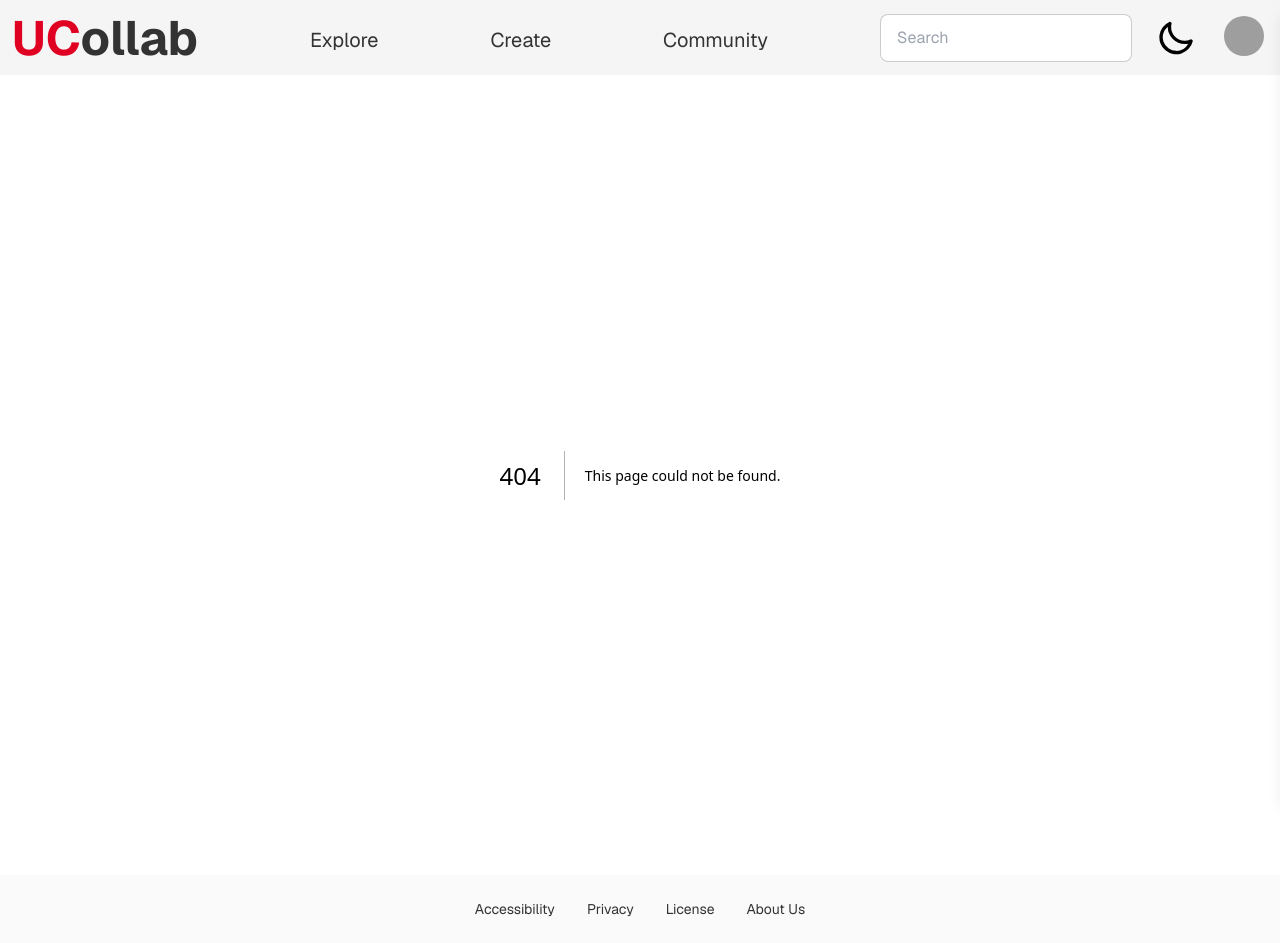
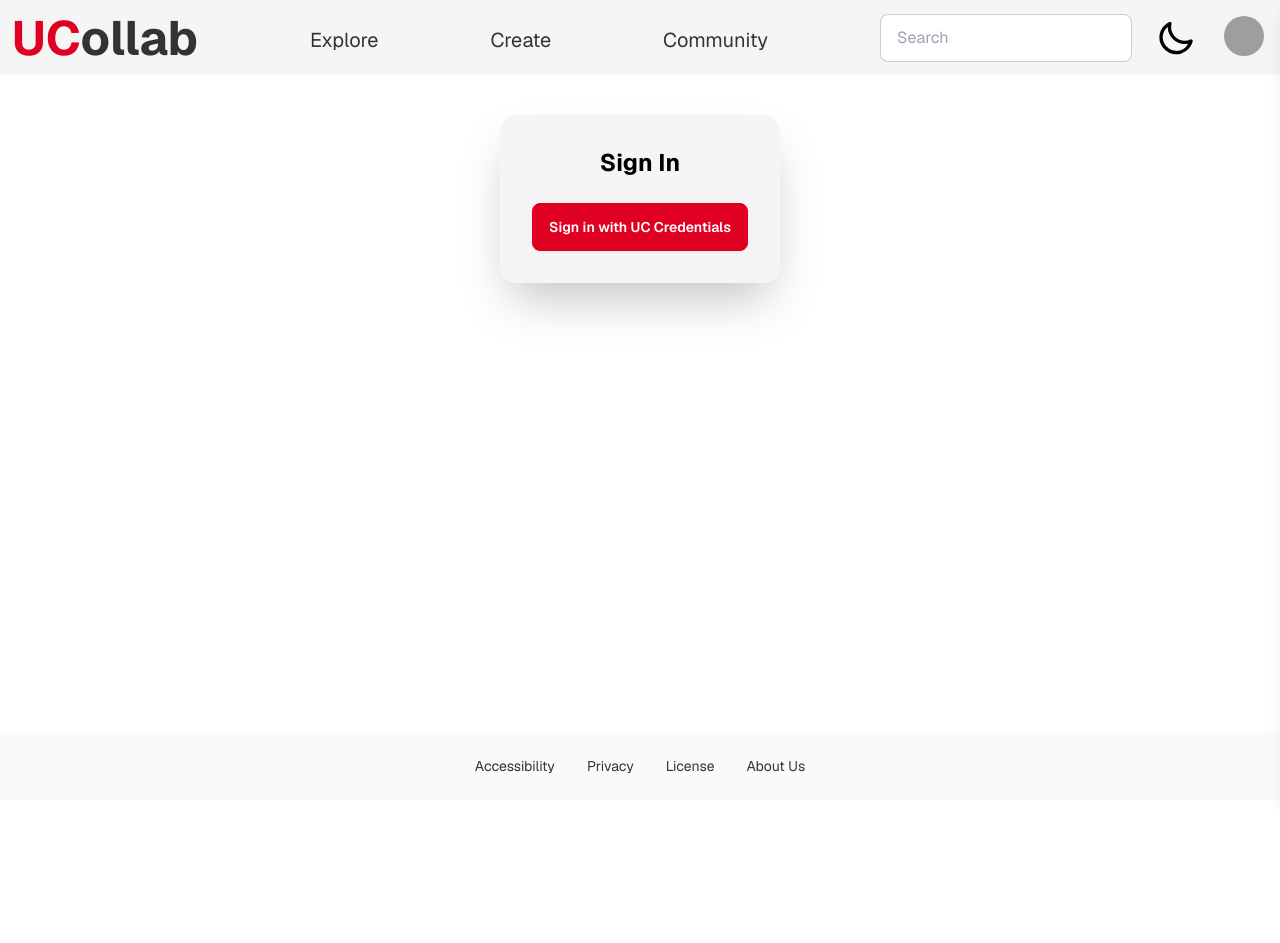
Before and after one commit to steelesh/UCollab, a Next.js app: page /auth/signin in a window 1280 px wide. Before the commit this address had no page. After the commit the page ends 800 px from the top, so only its background shows below. Built offline with nearby package versions, Linux system fonts and the light colour scheme; no server answers; grey boxes are pictures that could not be loaded.

Commit message:
add sign in page

```diff
--- /dev/null
+++ b/src/pages/auth/signin.tsx
@@ -0,0 +1,46 @@
+import { signIn } from "next-auth/react";
+import Head from "next/head";
+import { GetServerSideProps } from "next";
+import { getServerAuthSession } from "~/server/auth";
+
+export const getServerSideProps: GetServerSideProps = async (context) => {
+  const session = await getServerAuthSession(context);
+
+  if (session) {
+    return {
+      redirect: {
+        destination: "/",
+        permanent: false,
+      },
+    };
+  }
+  return {
+    props: {},
+  };
+};
+
+export default function Signin() {
+  const handleSignIn = () => {
+    const callbackUrl =
+      new URLSearchParams(window.location.search).get("callbackUrl") || "/";
+    signIn("azure-ad", { callbackUrl });
+  };
+
+  return (
+    <>
+      <Head>
+        <title>UCollab — Sign In</title>
+      </Head>
+      <div className="flex justify-center">
+        <div className="card mt-10 bg-base-300 p-8 shadow-2xl">
+          <h1 className="mb-6 text-center text-2xl font-bold">Sign In</h1>
+          <div className="flex justify-center">
+            <button className="btn btn-primary" onClick={handleSignIn}>
+              Sign in with UC Credentials
+            </button>
+          </div>
+        </div>
+      </div>
+    </>
+  );
+}
```
